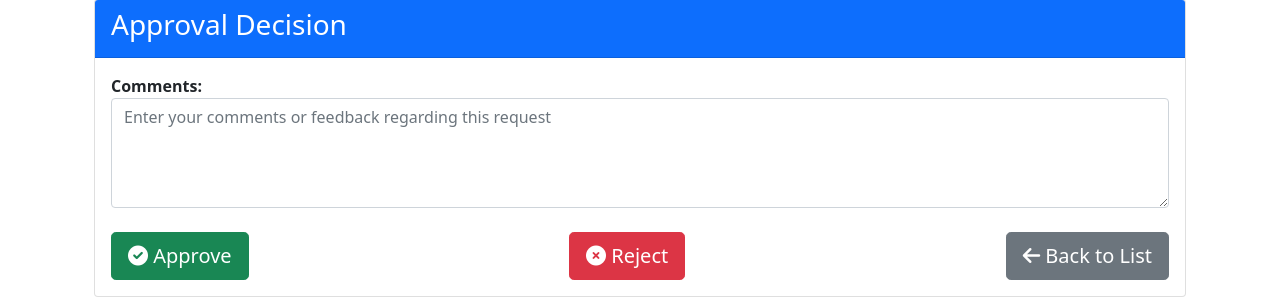
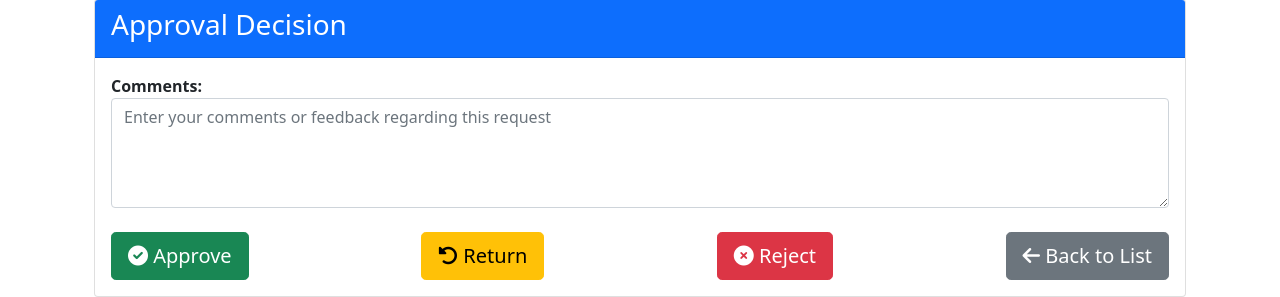
Before and after one commit to MontyPithon/bancroff, a Flask app: template templates/request_approval.html in a window 1280 px wide. Shown: the part 526-823 px from the top of the page. Run offline with Flask 3, Linux system fonts and the light colour scheme; the template is opened without the code that fills it, so the values that code supplies are empty.

Commit message:
Update request_approval.html
updated to include a Return action

```diff
--- a/templates/request_approval.html
+++ b/templates/request_approval.html
@@ -31,11 +31,11 @@
 
             <hr>
             <h3>Form Details</h3>
-                <div class="card mb-3">
-                    <div class="card-body">
-                        <pre>{{ form_data|tojson(indent=2) }}</pre>
-                    </div>
+            <div class="card mb-3">
+                <div class="card-body">
+                    <pre>{{ form_data|tojson(indent=2) }}</pre>
                 </div>
+            </div>
         </div>
     </div>
 
@@ -51,12 +51,21 @@
                 </div>
 
                 <div class="d-flex justify-content-between mt-4">
+                    <!-- Approve button -->
                     <button type="submit" name="action" value="approve" class="btn btn-success btn-lg">
                         <i class="fas fa-check-circle"></i> Approve
                     </button>
+
+                    <!-- Return button (NEW) -->
+                    <button type="submit" name="action" value="return" class="btn btn-warning btn-lg">
+                        <i class="fas fa-undo-alt"></i> Return
+                    </button>
+
+                    <!-- Reject button -->
                     <button type="submit" name="action" value="reject" class="btn btn-danger btn-lg">
                         <i class="fas fa-times-circle"></i> Reject
                     </button>
+
                     <a href="{{ url_for('pending_approvals') }}" class="btn btn-secondary btn-lg">
                         <i class="fas fa-arrow-left"></i> Back to List
                     </a>
```
